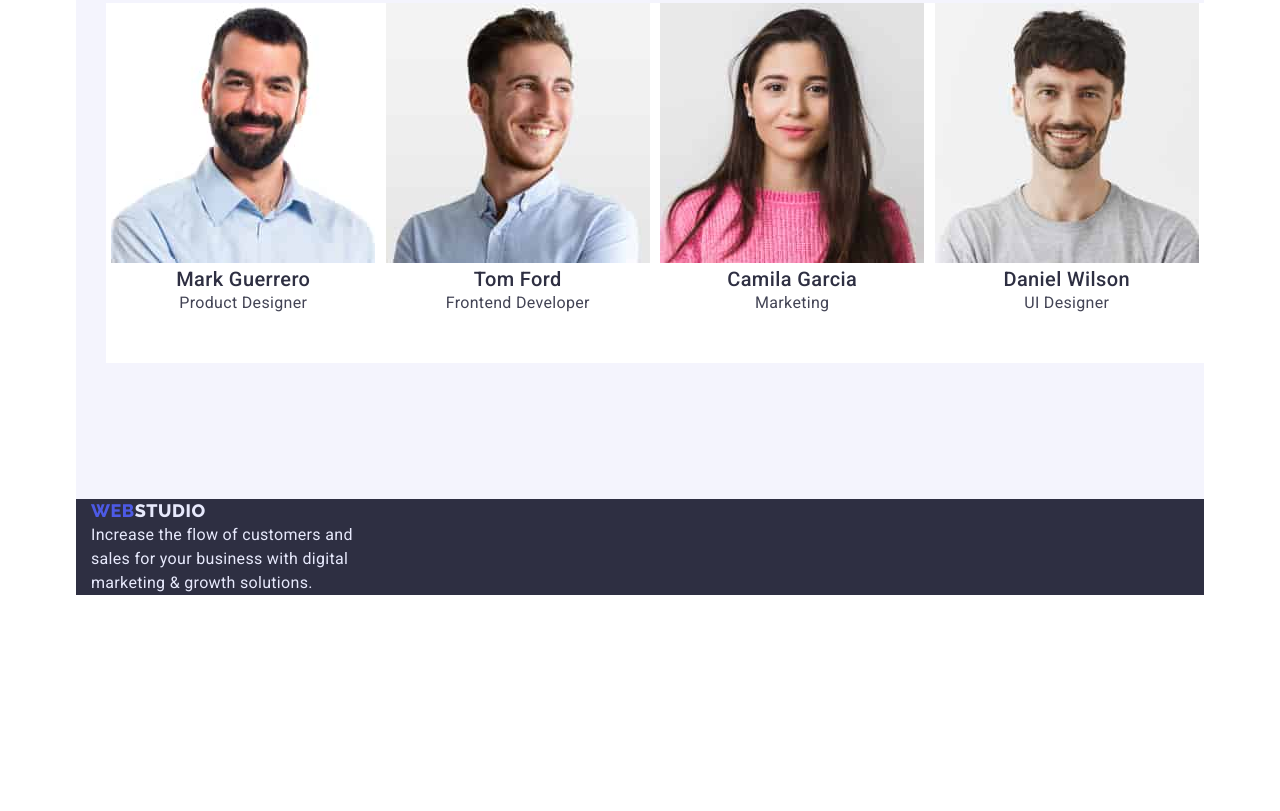
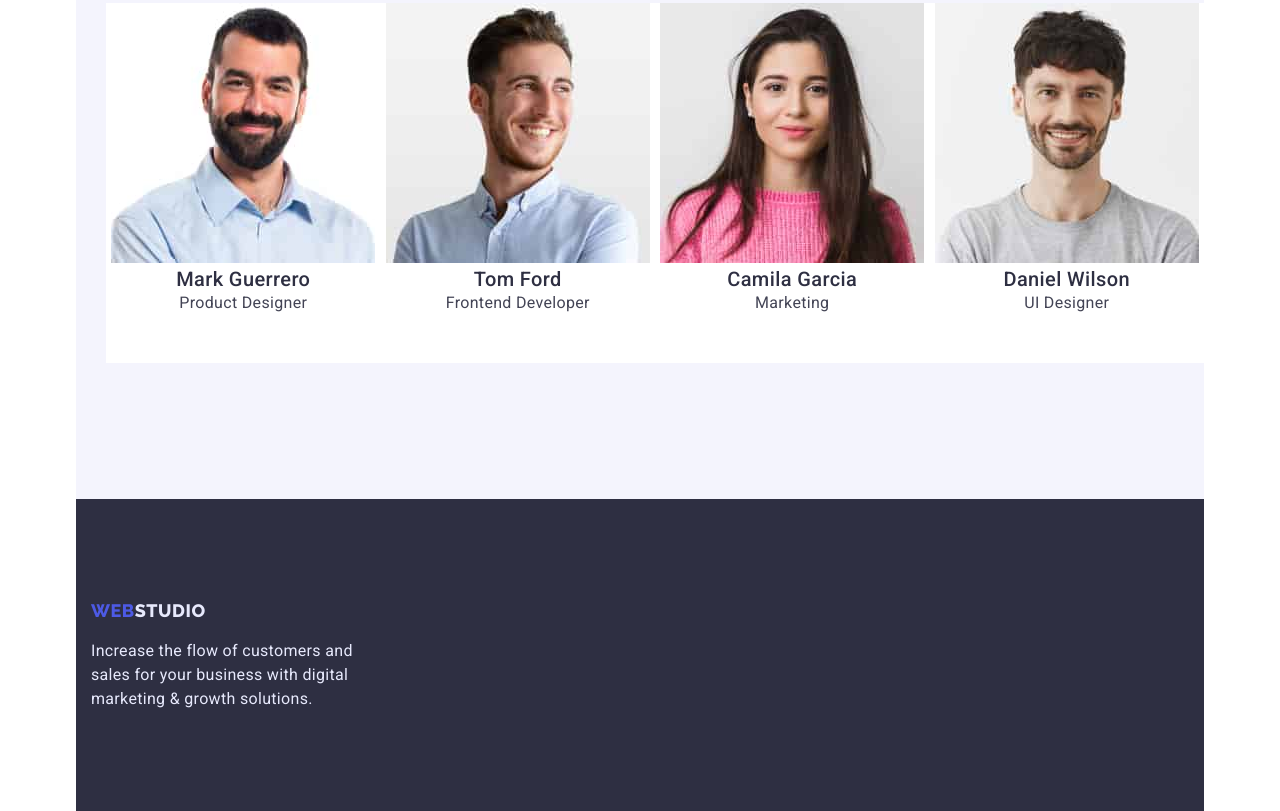
Before and after one commit to MateichukNina/goit-markup-hw-03, a plain HTML site: page index.html in a window 1280 px wide. Shown: the part 1967-2778 px from the top of the page. Before the commit the page ends 2562 px from the top, so only its background shows below. Drawn offline with nearby package versions, Linux system fonts and the light colour scheme.

Commit message:
Add files via upload

```diff
--- a/css/styles.css
+++ b/css/styles.css
@@ -320,6 +320,7 @@ address {
     letter-spacing: 0.02em;
     color: #E7E9FC;
     width: 264px;
+    margin-top: 16px;
 
 
 
@@ -338,6 +339,8 @@ address {
     margin-right: auto;
     align-items: center;
 
+    padding-top: 100px;
+    padding-bottom: 100px;
 
 
 }
```
